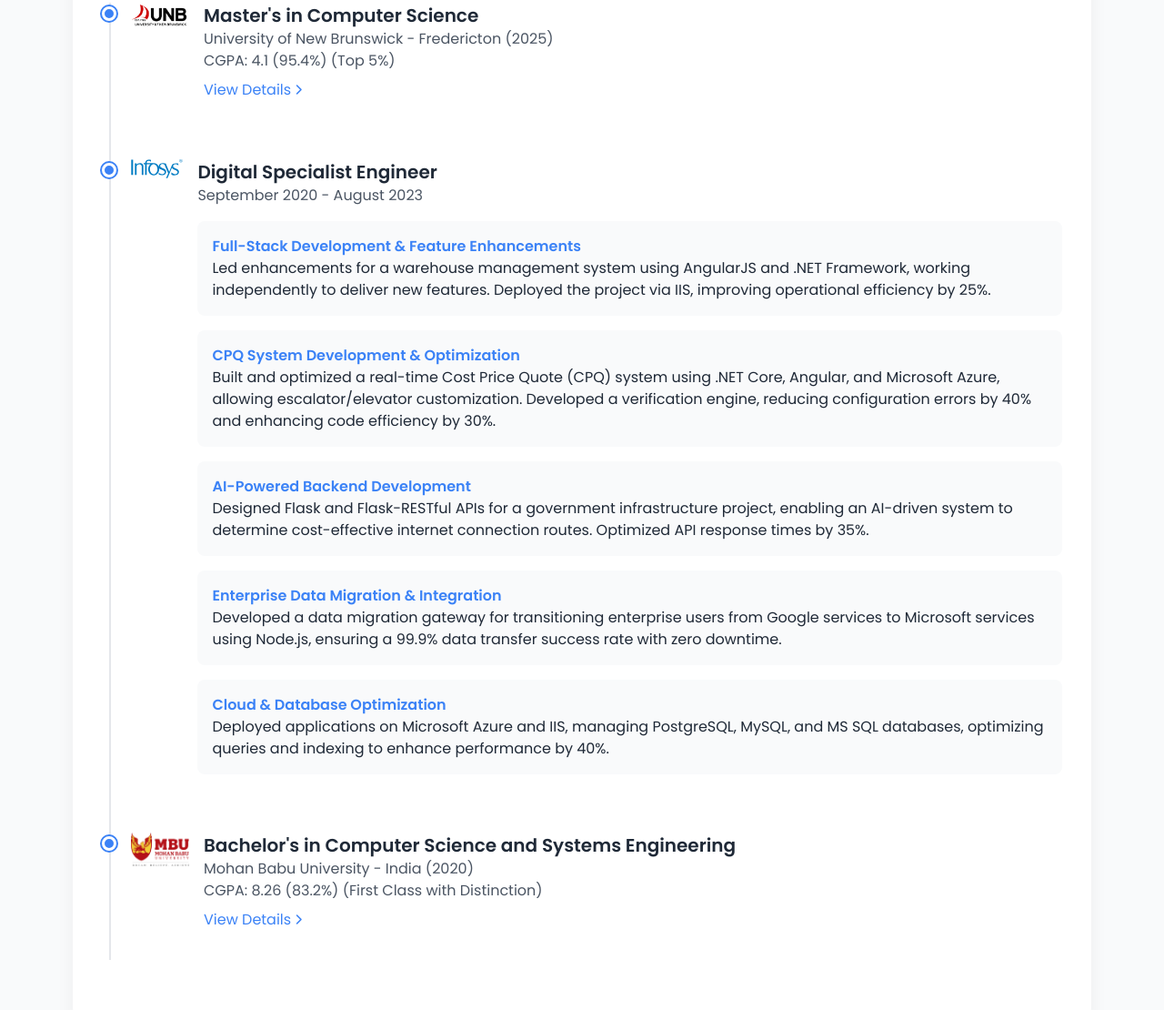
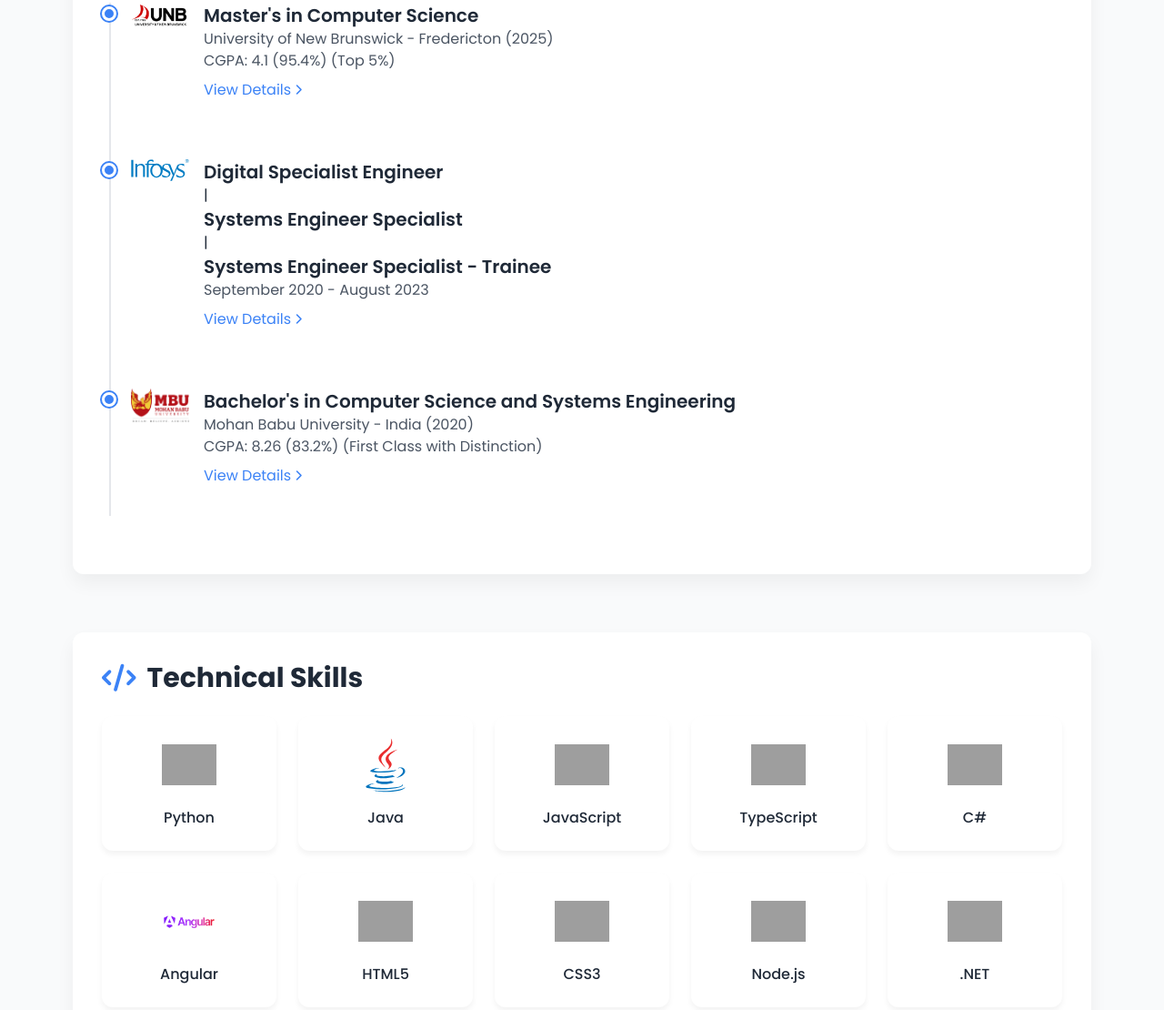
Before and after one commit to CodeWithRohith/CodeWithRohith.github.io, a plain HTML site: page index.html in a window 1280 px wide. Shown: the part 987-2097 px from the top of the page at 91% size. Drawn offline with nearby package versions, Linux system fonts and the light colour scheme; grey boxes are pictures that could not be loaded; animation ran at ten frames a second.

Commit message:
Work Experience

```diff
--- a/index.html
+++ b/index.html
@@ -907,35 +907,23 @@
                         <div class="flex items-start">
                             <div class="mr-4">
                                 <a href="https://www.infosys.com" target="_blank">
-                                    <img src="logo.svg" alt="Infosys Logo" class="w-32 object-contain">
+                                    <img src="logo.svg" alt="Infosys Logo" class="w-16 object-contain">
                                 </a>
                             </div>
                             <break>
                             <div>
                                 <h3 class="text-xl font-semibold">Digital Specialist Engineer</h3>
+                                <break>|</break>
+                                <h3 class="text-xl font-semibold">Systems Engineer Specialist</h3>
+                                <break>|</break>
+                                <h3 class="text-xl font-semibold">Systems Engineer Specialist - Trainee</h3>
                                 <p class="text-gray-600 dark:text-gray-400">September 2020 - August 2023</p>
-                                <div class="mt-4 space-y-4">
-                                    <div class="p-4 activity-card rounded-lg">
-                                        <h4 class="font-semibold text-primary">Full-Stack Development & Feature Enhancements</h4>
-                                        <p>Led enhancements for a warehouse management system using AngularJS and .NET Framework, working independently to deliver new features. Deployed the project via IIS, improving operational efficiency by 25%.</p>
-                                    </div>
-                                    <div class="p-4 activity-card rounded-lg">
-                                        <h4 class="font-semibold text-primary">CPQ System Development & Optimization</h4>
-                                        <p>Built and optimized a real-time Cost Price Quote (CPQ) system using .NET Core, Angular, and Microsoft Azure, allowing escalator/elevator customization. Developed a verification engine, reducing configuration errors by 40% and enhancing code efficiency by 30%.</p>
-                                    </div>
-                                    <div class="p-4 activity-card rounded-lg">
-                                        <h4 class="font-semibold text-primary">AI-Powered Backend Development</h4>
-                                        <p>Designed Flask and Flask-RESTful APIs for a government infrastructure project, enabling an AI-driven system to determine cost-effective internet connection routes. Optimized API response times by 35%.</p>
-                                    </div>
-                                    <div class="p-4 activity-card rounded-lg">
-                                        <h4 class="font-semibold text-primary">Enterprise Data Migration & Integration</h4>
-                                        <p>Developed a data migration gateway for transitioning enterprise users from Google services to Microsoft services using Node.js, ensuring a 99.9% data transfer success rate with zero downtime.</p>
-                                    </div>
-                                    <div class="p-4 activity-card rounded-lg">
-                                        <h4 class="font-semibold text-primary">Cloud & Database Optimization</h4>
-                                        <p>Deployed applications on Microsoft Azure and IIS, managing PostgreSQL, MySQL, and MS SQL databases, optimizing queries and indexing to enhance performance by 40%.</p>
-                                    </div>
-                                </div>
+                                <p class="text-gray-600 dark:text-gray-400"></p>
+                                <button onclick="openModal('infosys')" class="mt-2 text-primary hover:underline flex items-center">
+                                    View Details <i class="fas fa-chevron-right ml-1 text-xs"></i>
+                                </button>
+
+
                             </div>
                         </div>
                     </div>
@@ -1767,6 +1755,32 @@
                     </ul>
                 `;
             }
+            else if (university == 'infosys'){
+                title.textContent = "Infosys - Digital Specialist Engineer"
+                content.innerHTML = `
+                    <div class="mt-4 space-y-4">
+                        <div class="p-4 activity-card rounded-lg transition-all duration-300 ease-in-out hover:bg-gray-50 hover:shadow-lg">  <h4 class="font-semibold text-primary">Full-Stack Development & Feature Enhancements</h4>
+                            <p>Led enhancements for a warehouse management system using AngularJS and .NET Framework, working independently to deliver new features. Deployed the project via IIS, improving operational efficiency by 25%.</p>
+                        </div>
+
+                        <div class="p-4 activity-card rounded-lg transition-all duration-300 ease-in-out hover:bg-gray-50 hover:shadow-lg">  <h4 class="font-semibold text-primary">CPQ System Development & Optimization</h4>
+                            <p>Built and optimized a real-time Cost Price Quote (CPQ) system using .NET Core, Angular, and Microsoft Azure, allowing escalator/elevator customization. Developed a verification engine, reducing configuration errors by 40% and enhancing code efficiency by 30%.</p>
+                        </div>
+
+                        <div class="p-4 activity-card rounded-lg transition-all duration-300 ease-in-out hover:bg-gray-50 hover:shadow-lg">  <h4 class="font-semibold text-primary">AI-Powered Backend Development</h4>
+                            <p>Designed Flask and Flask-RESTful APIs for a government infrastructure project, enabling an AI-driven system to determine cost-effective internet connection routes. Optimized API response times by 35%.</p>
+                        </div>
+
+                        <div class="p-4 activity-card rounded-lg transition-all duration-300 ease-in-out hover:bg-gray-50 hover:shadow-lg"> <h4 class="font-semibold text-primary">Enterprise Data Migration & Integration</h4>
+                            <p>Developed a data migration gateway for transitioning enterprise users from Google services to Microsoft services using Node.js, ensuring a 99.9% data transfer success rate with zero downtime.</p>
+                        </div>
+
+                        <div class="p-4 activity-card rounded-lg transition-all duration-300 ease-in-out hover:bg-gray-50 hover:shadow-lg"> <h4 class="font-semibold text-primary">Cloud & Database Optimization</h4>
+                            <p>Deployed applications on Microsoft Azure and IIS, managing PostgreSQL, MySQL, and MS SQL databases, optimizing queries and indexing to enhance performance by 40%.</p>
+                        </div>
+                    </div>
+                `;
+            }
 
             modal.classList.remove('hidden');
             document.body.style.overflow = 'hidden';
```
